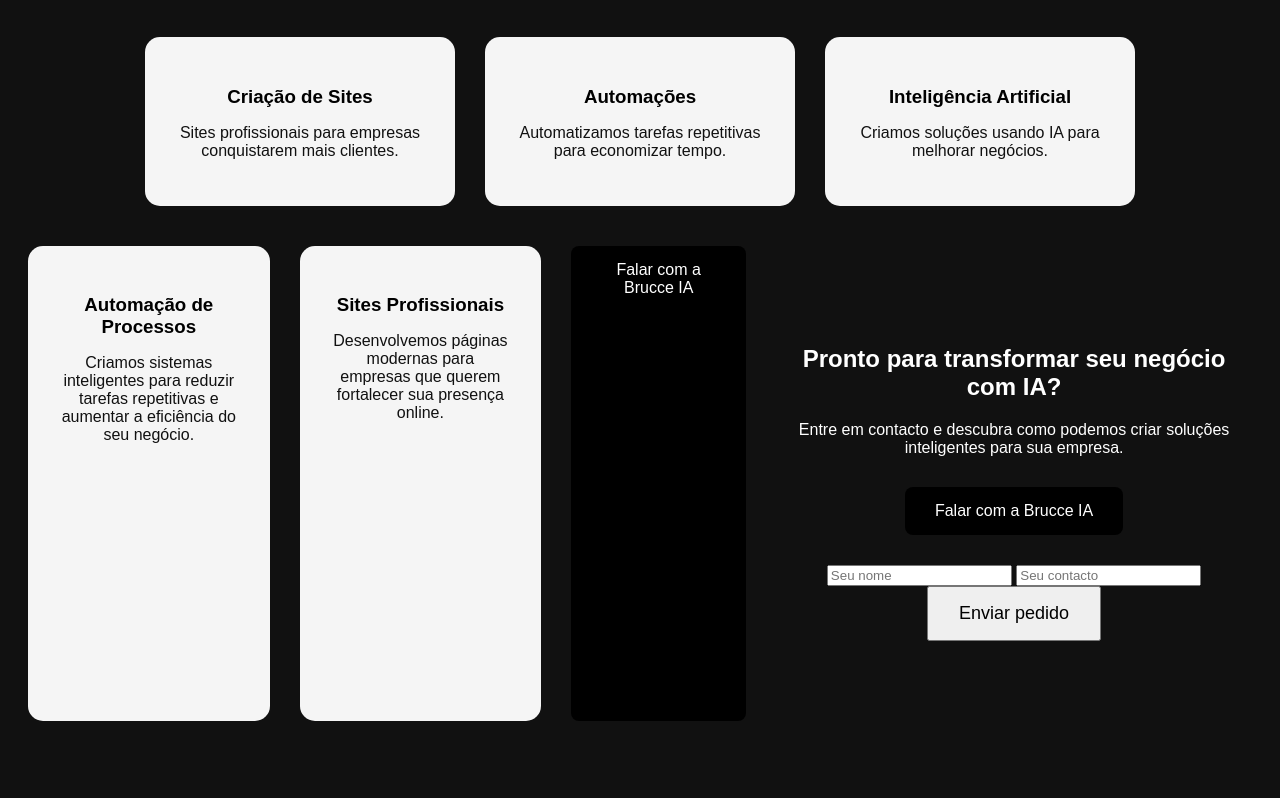
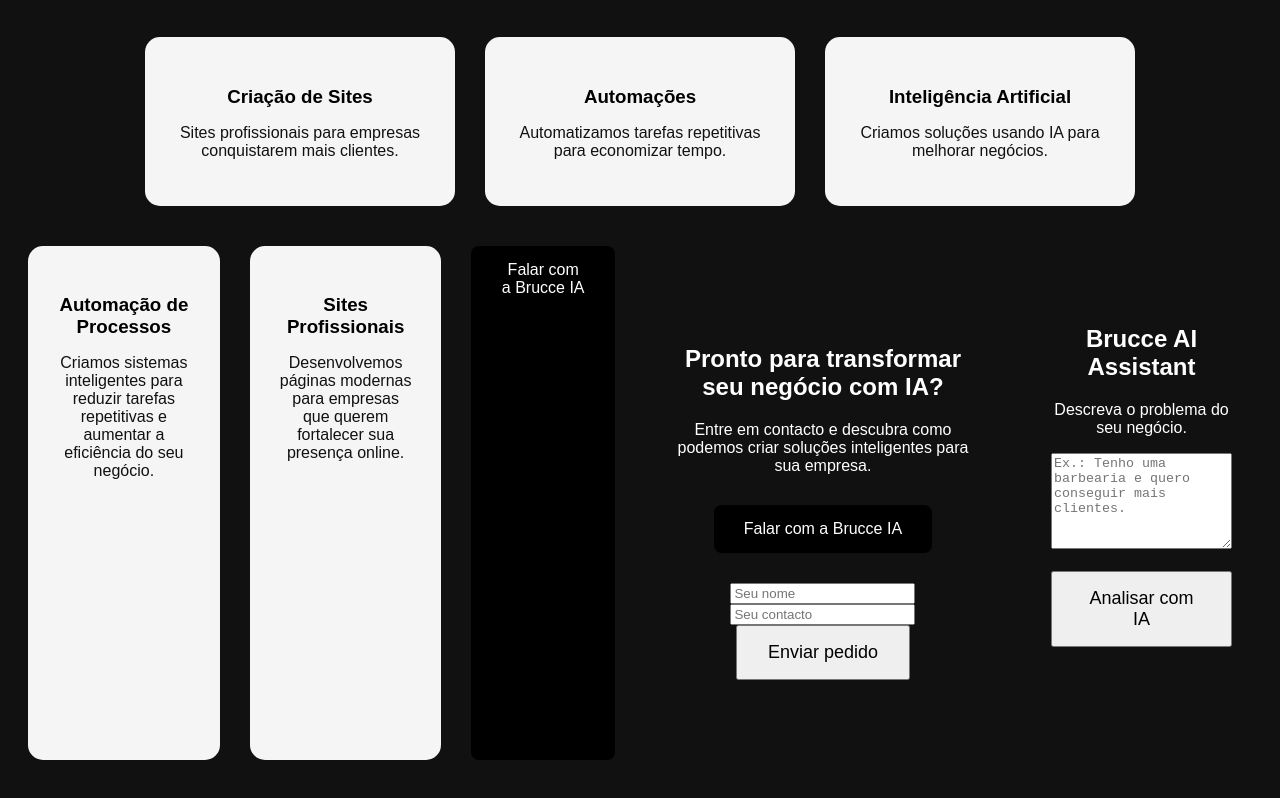
Before and after one commit to brucceent-stack/brucce-ia-site, a plain HTML site: page index.html in a window 1280 px wide. Shown: the part 540-1338 px from the top of the page. Drawn offline with Linux system fonts and the light colour scheme; no server answers.

Commit message:
Criando primeira versao do Brucce AI Assistant

```diff
--- a/index.html
+++ b/index.html
@@ -126,7 +126,29 @@
 
 
 </section>
+<section class="assistant">
 
+    <h2>Brucce AI Assistant</h2>
+
+    <p>
+        Descreva o problema do seu negócio.
+    </p>
+
+    <textarea
+        id="problema"
+        rows="6"
+        placeholder="Ex.: Tenho uma barbearia e quero conseguir mais clientes."
+    ></textarea>
+
+    <br><br>
+
+    <button id="analisar">
+        Analisar com IA
+    </button>
+
+    <div id="resposta"></div>
+
+</section>
 <script src="script.js"></script>
 <script src="api.js"></script>
 
--- a/script.js
+++ b/script.js
@@ -33,3 +33,22 @@
 );
 
 });
+const botaoAnalisar = document.getElementById("analisar");
+
+const resposta = document.getElementById("resposta");
+
+botaoAnalisar.addEventListener("click", function () {
+
+    const problema = document.getElementById("problema").value;
+
+    if (problema.trim() === "") {
+
+        resposta.textContent = "Descreva primeiro o problema.";
+
+        return;
+    }
+
+    resposta.textContent =
+        "Analisando... (na próxima aula essa resposta virá de uma IA).";
+
+});
```
